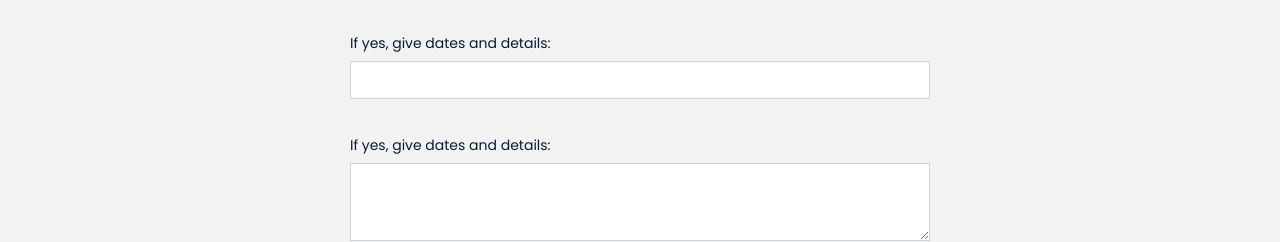
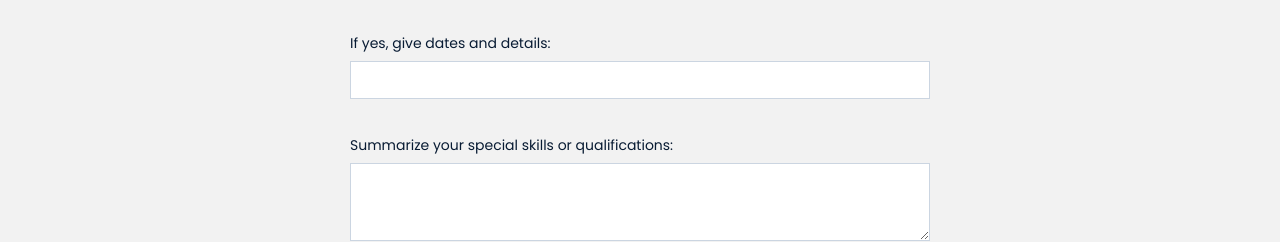
Before and after one commit to ashfakniloy/safkon-frontend, a Next.js app: page /job-opportunities in a window 1280 px wide. Shown: the part 2740-2982 px from the top of the page. Built offline with nearby package versions, Linux system fonts and the light colour scheme.

Commit message:
third commit

```diff
--- a/components/JobForm/Applicant.js
+++ b/components/JobForm/Applicant.js
@@ -270,7 +270,7 @@ function Applicant() {
                   </div>
                   <div className="col-span-2">
                     <TextField
-                      label="If yes, give dates and details:"
+                      label="Summarize your special skills or qualifications:"
                       name="skills"
                       type="text"
                       textarea="true"
```
